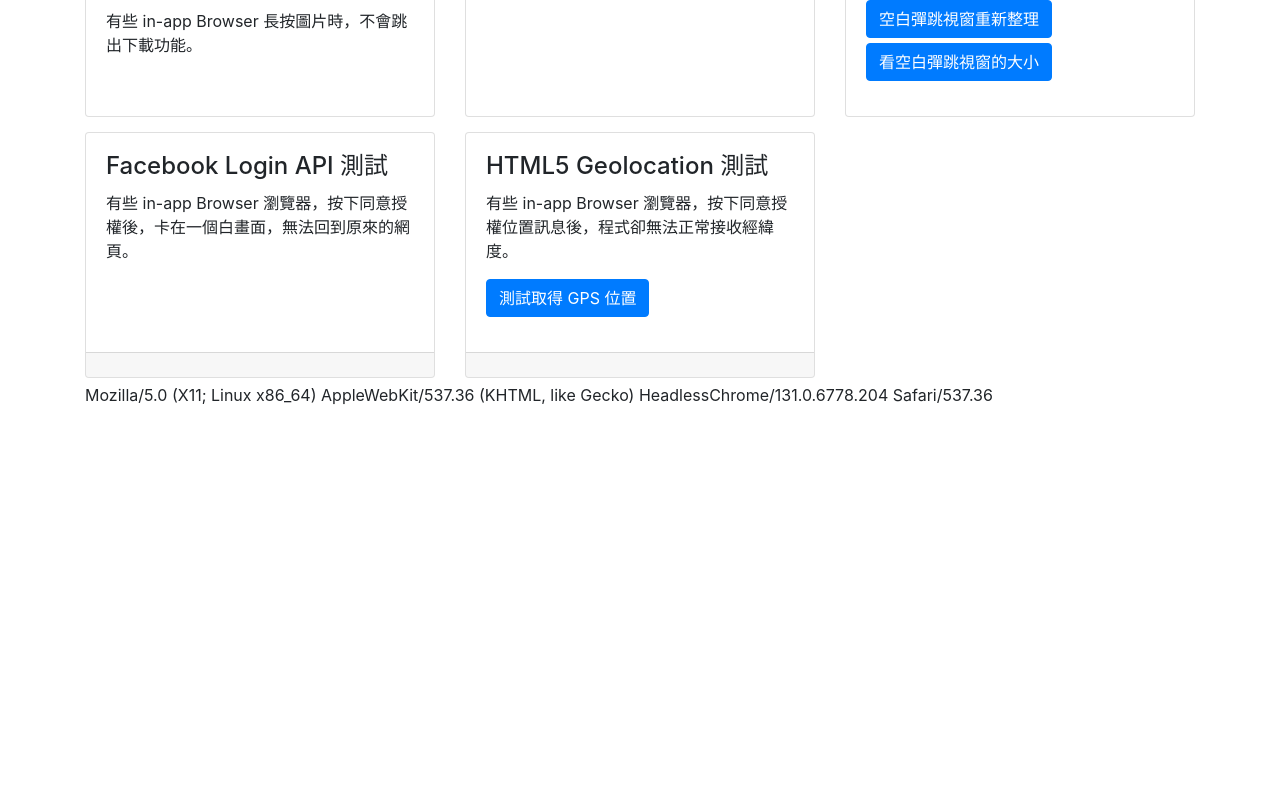
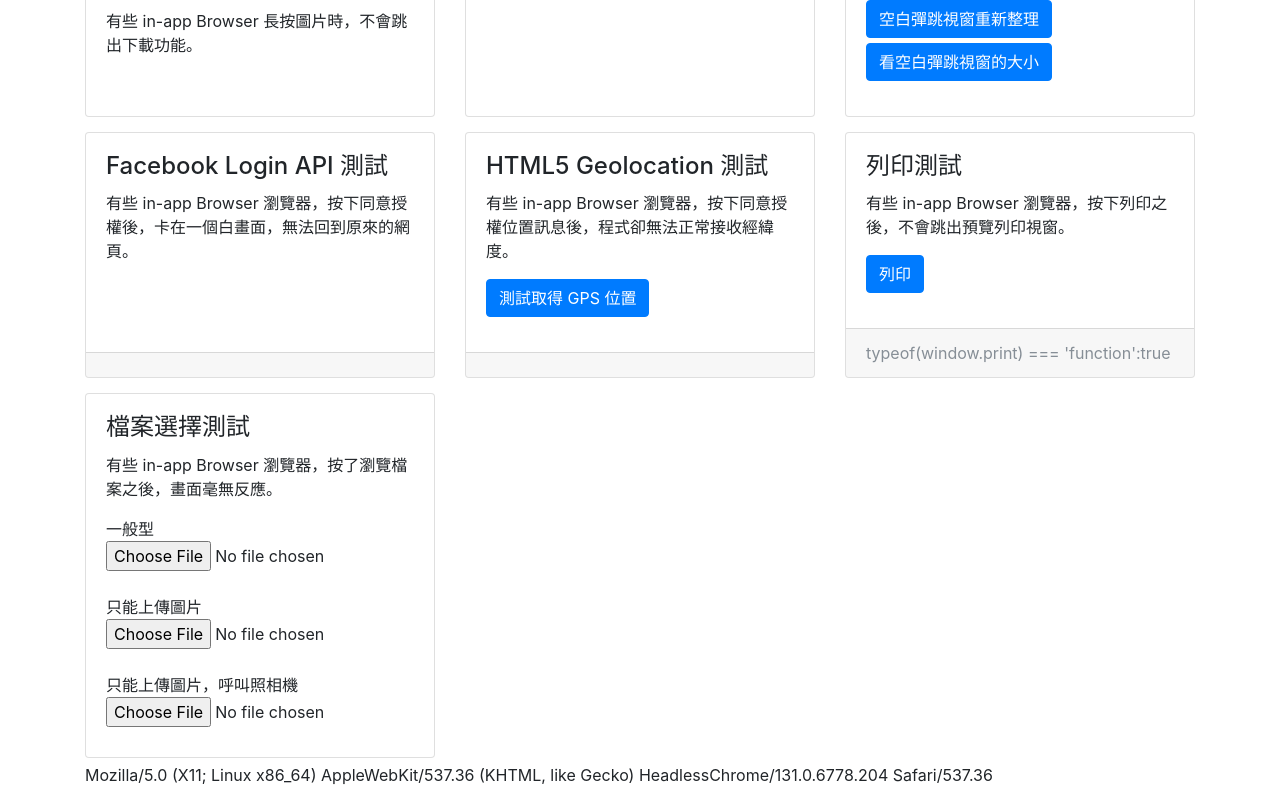
Before and after one commit to jiimmysu/in-app-browser-test, a plain HTML site: page index.html in a window 1280 px wide. Shown: the part 655-1442 px from the top of the page. Before the commit the page ends 1062 px from the top, so only its background shows below. Drawn offline with nearby package versions, Linux system fonts and the light colour scheme.

Commit message:
add file input/print problem

```diff
--- a/index.html
+++ b/index.html
@@ -141,6 +141,39 @@
                         </div>
                     </div>
 
+                    <div class="col-lg-4 col-sm-6">
+                        <div class="card">
+                            <div class="card-body">
+                              <h4 class="card-title">列印測試</h4>
+                              <p class="card-text">
+                                有些 in-app Browser 瀏覽器，按下列印之後，不會跳出預覽列印視窗。
+                              </p>
+                              <a href="javascript:void(0)" class="btn btn-primary" onclick="window.print()">列印</a>
+                            </div>
+                            <div class="card-footer text-muted">
+                                typeof(window.print) === 'function':<span id="printmsg"></span>
+                            </div>
+                        </div>
+                    </div>
+
+                    <div class="col-lg-4 col-sm-6">
+                        <div class="card">
+                            <div class="card-body">
+                              <h4 class="card-title">檔案選擇測試</h4>
+                              <p class="card-text">
+                                有些 in-app Browser 瀏覽器，按了瀏覽檔案之後，畫面毫無反應。
+                              </p>
+                              一般型<input type="file">
+                              <br>
+                              <br>
+                              只能上傳圖片<input type="file" accept="image/*">
+                              <br>
+                              <br>
+                              只能上傳圖片，呼叫照相機<input type="file" accept="image/*" capture>
+                            </div>
+                        </div>
+                    </div>
+
 
             </div>
             <div id="ua"></div>
@@ -270,11 +303,7 @@
                 navigator.geolocation.getCurrentPosition(success, error, geo_options);
             }
 
-
-
-
-
-
+            $('#printmsg').text(typeof(window.print) === 'function')
 
         </script>
     </body>
```
